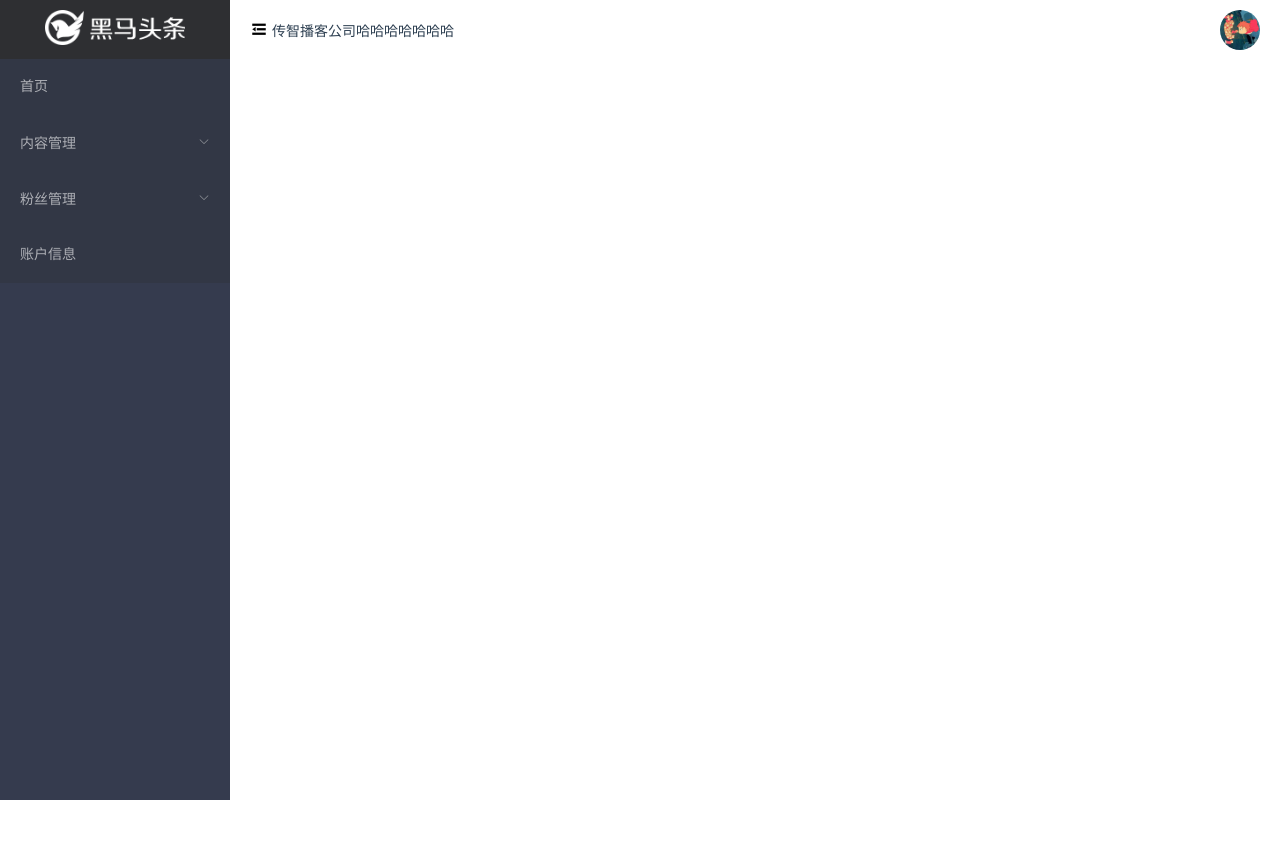
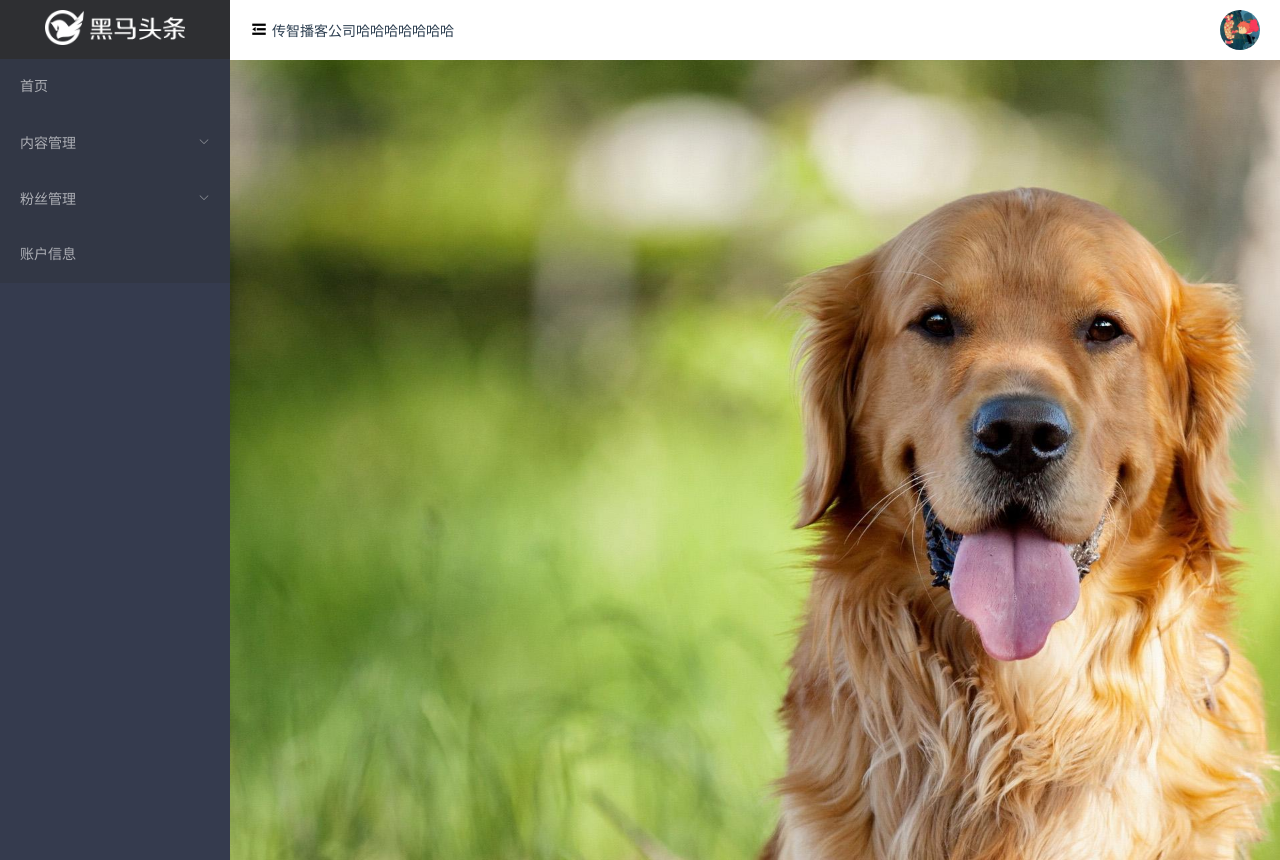
Before and after one commit to zhaozhaojiejie/98heimatoutiao, a Vue app: page /#/home in a window 1280 px wide. Before the commit the page ends 800 px from the top, so only its background shows below. Built offline with nearby package versions, Linux system fonts and the light colour scheme; no server answers.

Commit message:
黑马头条PC-主页模块-默认导航

```diff
--- /dev/null
+++ b/src/views/home/home/home.vue
@@ -0,0 +1,21 @@
+<template>
+<div class='home'>
+
+</div>
+
+</template>
+
+<script>
+export default {
+
+}
+</script>
+
+<style lang='less' scoped>
+    .home{
+        background-image: url('../../../assets/img/home1.jpg');
+        height: 100vh;
+        background-size: cover;
+    }
+
+</style>
--- a/src/views/home/index.vue
+++ b/src/views/home/index.vue
@@ -2,7 +2,7 @@
 <!-- 1.一个外部容器 -->
     <el-container>
         <!-- 2.左右布局 -->
-        <el-aside style="background-color:#353b4e;height:100vh;width:230px;">
+        <el-aside style="background-color:#353b4e;mix-height:100vh;width:230px;">
             <layout-aside></layout-aside>
         </el-aside>
         <!-- 3.再放一个container -->
@@ -11,9 +11,9 @@
               <layout-header></layout-header>
             </el-header>
             <!-- 主要区域 -->
-            <el-main>
+            <el-main style='padding:0;'>
               <!-- 放二级路由容器 -->
-              <router-view></router-view>
+              <router-view ></router-view>
 
             </el-main>
         </el-container>
```
Also changed, not shown: src/router/index.js (+6 -1 lines), src/assets/img/home1.jpg (added).
